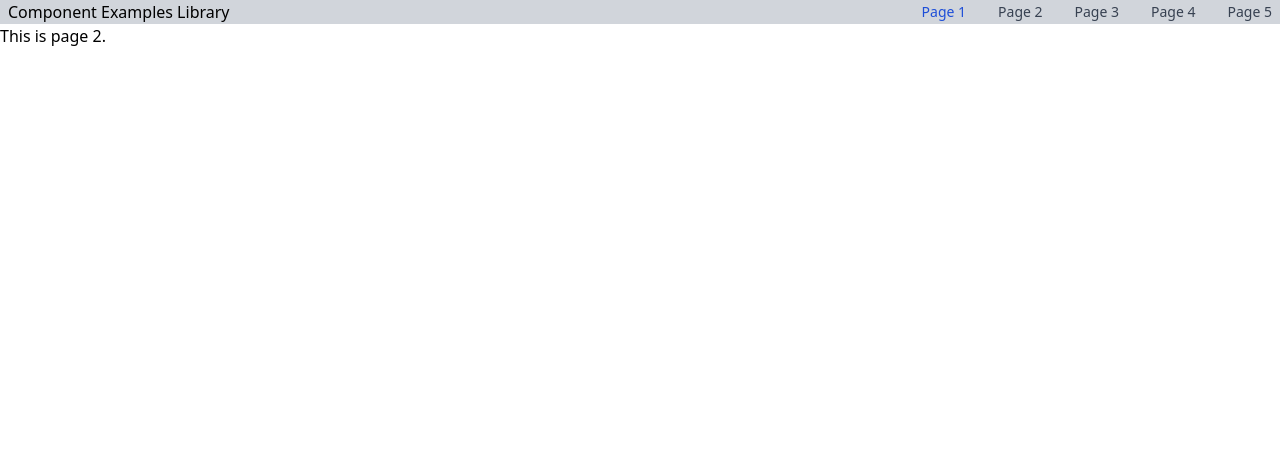
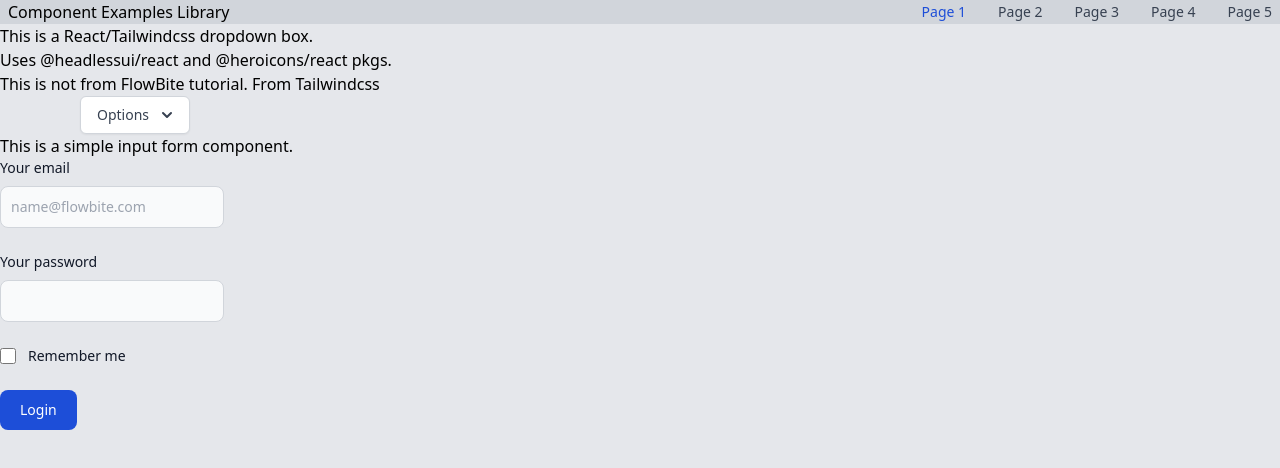
Before and after one commit to tardisgallifrey/reactcomponents, a React (Create React App) app: page /page2 in a window 1280 px wide. Shown: the top 468 px of the page. Built offline with nearby package versions, Linux system fonts and the light colour scheme.

Commit message:
Page2 update 11/28/2021

```diff
--- a/package.json
+++ b/package.json
@@ -4,6 +4,8 @@
   "private": true,
   "dependencies": {
     "@craco/craco": "^6.4.1",
+    "@headlessui/react": "^1.4.2",
+    "@heroicons/react": "^1.0.5",
     "classnames": "^2.3.1",
     "react": "^17.0.2",
     "react-dom": "^17.0.2",
--- a/src/App.js
+++ b/src/App.js
@@ -8,6 +8,8 @@ export default function App(){
         <NavBar />
         <Outlet />
         <h1>Welcome!</h1>
+        <hr />
+        <p>The Navigation Menu Bar above is a component in use throughout this app.</p>
       </div>
     );
 }
--- /dev/null
+++ b/src/components/dropdown.js
@@ -0,0 +1,93 @@
+import { Fragment } from 'react'
+import {Link} from 'react-router-dom';
+import { Menu, Transition } from '@headlessui/react'
+import { ChevronDownIcon } from '@heroicons/react/solid'
+//import classnames from 'classnames';
+
+//function to allow combination of tailwind utilities
+//via a conditional, changes text/bkgrnd on hover
+function classNames(...classes) {
+  return classes.filter(Boolean).join(' ')
+}
+
+
+
+
+export default function DropDown(props) {
+  return (
+    <Menu as="div" className="relative inline-block text-center ml-10 px-10">
+      <div>
+        <Menu.Button className="inline-flex justify-center w-full rounded-md border border-gray-300 shadow-sm px-4 py-2 bg-white text-sm font-medium text-gray-700 hover:bg-gray-50 focus:outline-none focus:ring-2 focus:ring-offset-2 focus:ring-offset-gray-100 focus:ring-indigo-500">
+          Options
+          <ChevronDownIcon className="-mr-1 ml-2 h-5 w-5" aria-hidden="true" />
+        </Menu.Button>
+      </div>
+
+      <Transition
+        as={Fragment}
+        enter="transition ease-out duration-100"
+        enterFrom="transform opacity-0 scale-95"
+        enterTo="transform opacity-100 scale-100"
+        leave="transition ease-in duration-75"
+        leaveFrom="transform opacity-100 scale-100"
+        leaveTo="transform opacity-0 scale-95"
+      >
+        <Menu.Items className="origin-top-right absolute right-0 mt-2 w-56 rounded-md shadow-lg bg-white ring-1 ring-black ring-opacity-5 focus:outline-none">
+          <div className="py-1">
+            <Menu.Item>
+              {({ active }) => (
+                <Link to="/page3"
+                  className={classNames(
+                    active ? 'bg-gray-100 text-gray-900' : 'text-gray-700',
+                    'block px-4 py-2 text-sm'
+                  )}
+                >
+                 Account settings
+                </Link>
+              )}
+            </Menu.Item>
+            <Menu.Item>
+              {({ active }) => (
+                <Link to="/page4"
+                  className={classNames(
+                    active ? 'bg-gray-100 text-gray-900' : 'text-gray-700',
+                    'block px-4 py-2 text-sm'
+                  )}
+                >
+                  Support
+                </Link>
+              )}
+            </Menu.Item>
+            <Menu.Item>
+              {({ active }) => (
+                <Link to="/page5"
+                  className={classNames(
+                    active ? 'bg-gray-100 text-gray-900' : 'text-gray-700',
+                    'block px-4 py-2 text-sm'
+                  )}
+                >
+                  License
+                </Link>
+              )}
+            </Menu.Item>
+            <form method="POST" action="https://tardisgallifrey.com">
+              <Menu.Item>
+                {({ active }) => (
+                  <button
+                    type="submit"
+                    className={classNames(
+                      active ? 'bg-gray-100 text-gray-900' : 'text-gray-700',
+                      'block w-full text-left px-4 py-2 text-sm'
+                    )}
+                  >
+                    Sign out
+                  </button>
+                )}
+              </Menu.Item>
+            </form>
+          </div>
+        </Menu.Items>
+      </Transition>
+    </Menu>
+  )
+}
--- /dev/null
+++ b/src/components/forms.js
@@ -0,0 +1,34 @@
+import React from 'react';
+import classnames from 'classnames';
+
+export default class FormSimple extends React.Component{
+    constructor(props){
+        super(props);
+        this.state={...props} //should be same as Object.assign
+    }
+
+    render(){
+        return(
+            <form>
+                <div className="mb-6">
+                    <label for="email" class="text-sm font-medium text-gray-900 block mb-2">Your email</label>
+                    <input type="email" id="email" className="bg-gray-50 border border-gray-300 text-gray-900 sm:text-sm rounded-lg focus:ring-blue-500 focus:border-blue-500 block p-2.5" placeholder="name@flowbite.com" required="" />
+                </div>
+                <div className="mb-6">
+                    <label for="password" className="text-sm font-medium text-gray-900 block mb-2">Your password</label>
+                    <input type="password" id="password" className="bg-gray-50 border border-gray-300 text-gray-900 sm:text-sm rounded-lg focus:ring-blue-500 focus:border-blue-500 block p-2.5" required="" />
+                </div>
+                <div className="flex items-start mb-6">
+                    <div className="flex items-center h-5">
+                    <input id="remember" aria-describedby="remember" type="checkbox" className="bg-gray-50 border-gray-300 focus:ring-3 focus:ring-blue-300 h-4 w-4 rounded" required="" />
+                    </div>
+                    <div className="text-sm ml-3">
+                    <label for="remember" className="font-medium text-gray-900">Remember me</label>
+                    </div>
+                </div>
+                    <button type="submit" className="text-white bg-blue-700 hover:bg-blue-800 focus:ring-4 focus:ring-blue-300 font-medium rounded-lg text-sm px-5 py-2.5 text-center">Login</button>
+            </form>
+        );
+    }
+
+}
--- a/src/pages/page2.js
+++ b/src/pages/page2.js
@@ -1,5 +1,7 @@
 import React from 'react';
 import Navbar from '../components/navbar';
+import DropDown from '../components/dropdown';
+import FormSimple from '../components/forms';
 
 export default class Page2 extends React.Component{
     constructor(props){
@@ -13,8 +15,13 @@ export default class Page2 extends React.Component{
                 <div>
                     <Navbar />
                 </div>
-                <div>
-                    <h2>This is page 2.</h2>
+                <div className="bg-gray-200 h-screen">
+                    <p>This is a React/Tailwindcss dropdown box.</p>
+                    <p>Uses @headlessui/react and @heroicons/react pkgs.</p>
+                    <p>This is not from FlowBite tutorial.  From Tailwindcss </p>
+                    <DropDown />
+                    <p>This is a simple input form component.</p>
+                    <FormSimple />
                 </div>
             </div>
         );
```
Also changed, not shown: 1 other file (tests, documents, lock files or other folders).
